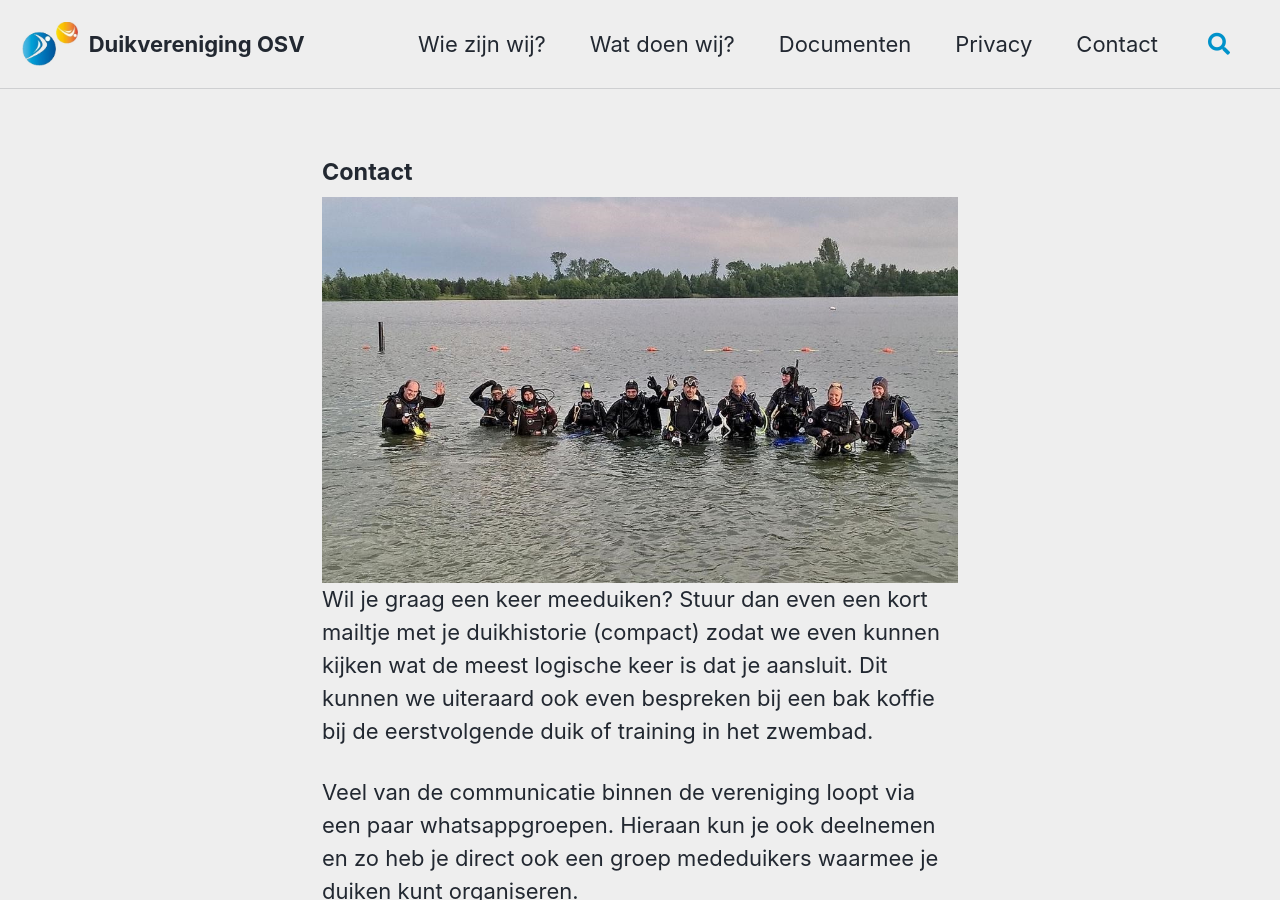
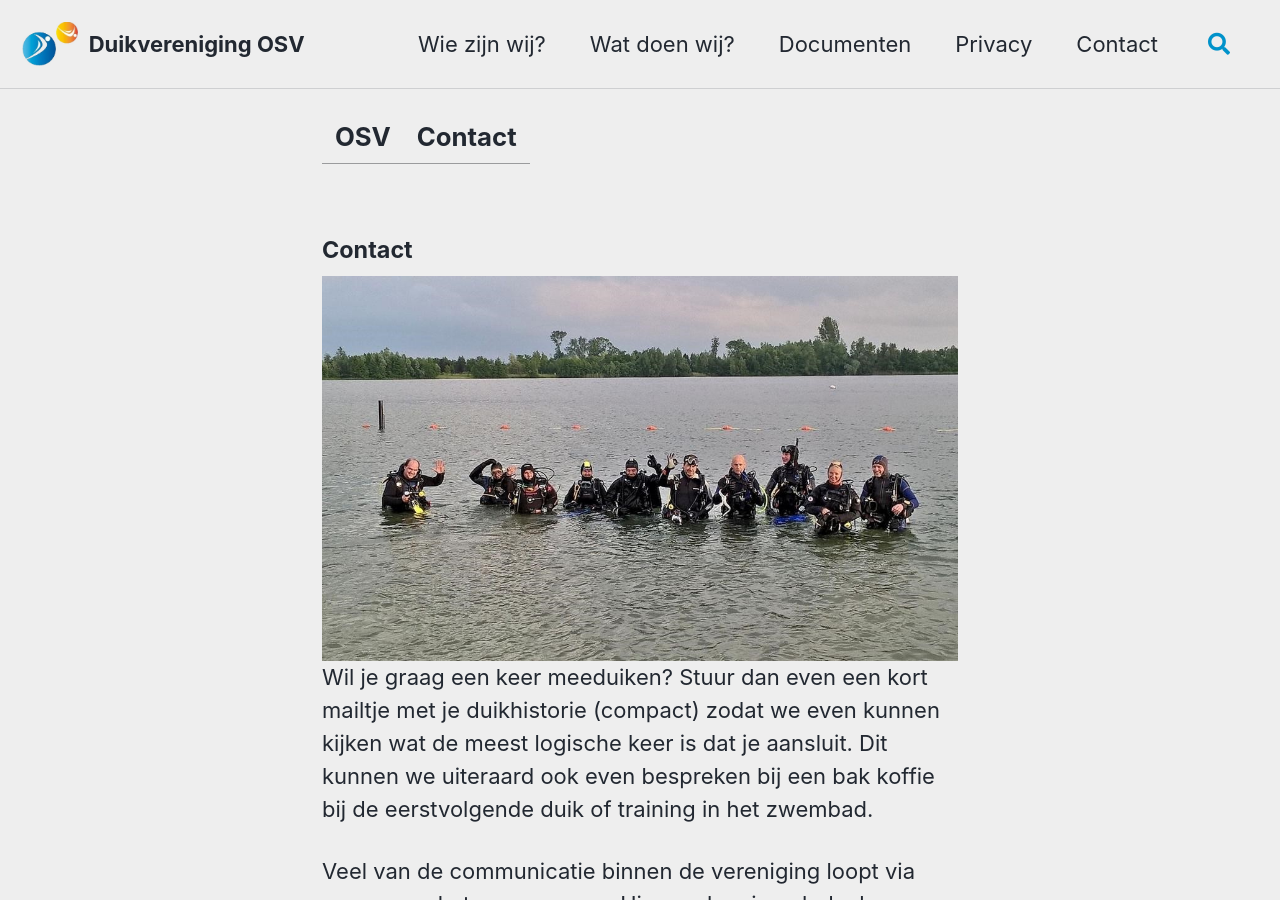
Before and after one commit to walthertimmer/osvveenendaal.nl, a Jekyll site: the page built from _pages/contact.md, in a window 1280 px wide and 900 px high. Built offline with Jekyll 4.4.1, drawn with Linux system fonts in a browser that asks for light colours; cached includes are drawn as plain includes.

Commit message:
Update contact.md

```diff
--- a/_pages/contact.md
+++ b/_pages/contact.md
@@ -2,6 +2,7 @@
 layout: single
 author_profile: false
 permalink: /contact/
+title: OSV | Contact
 ---
 
 #### Contact
```
